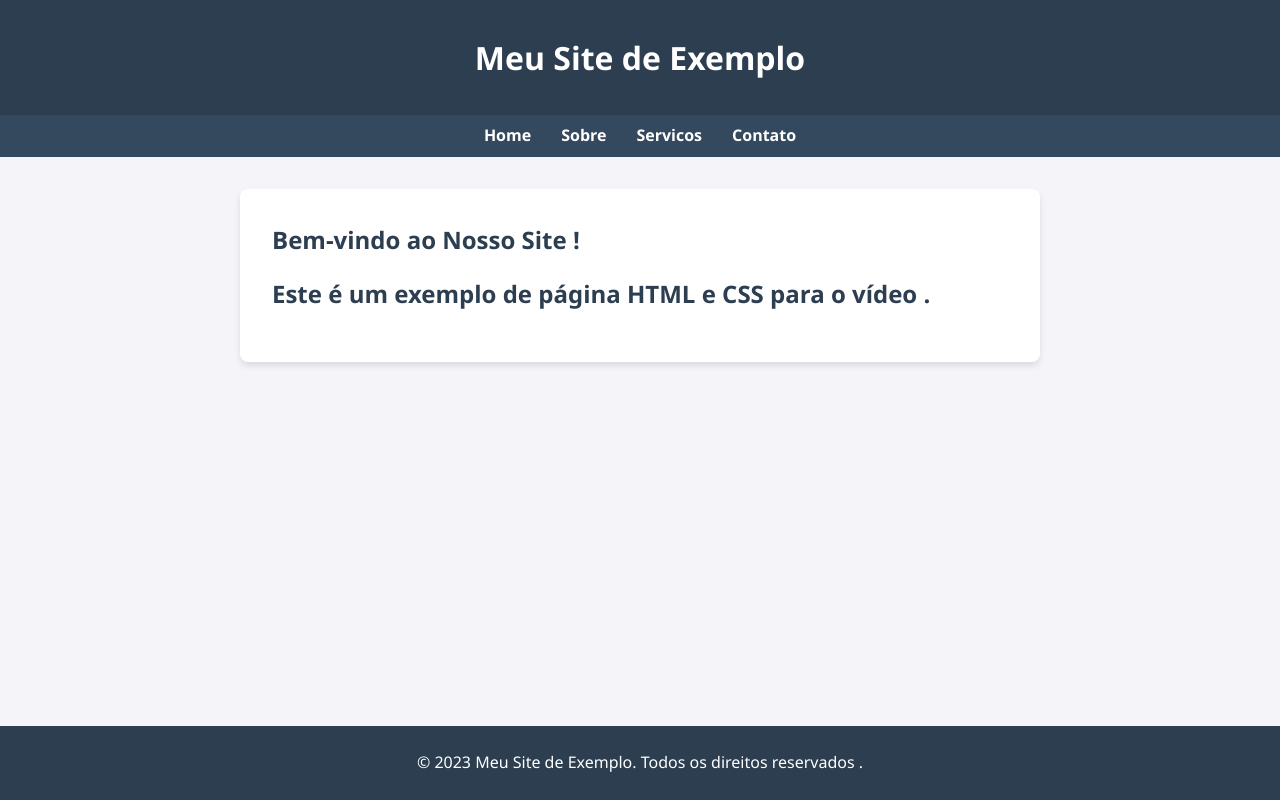
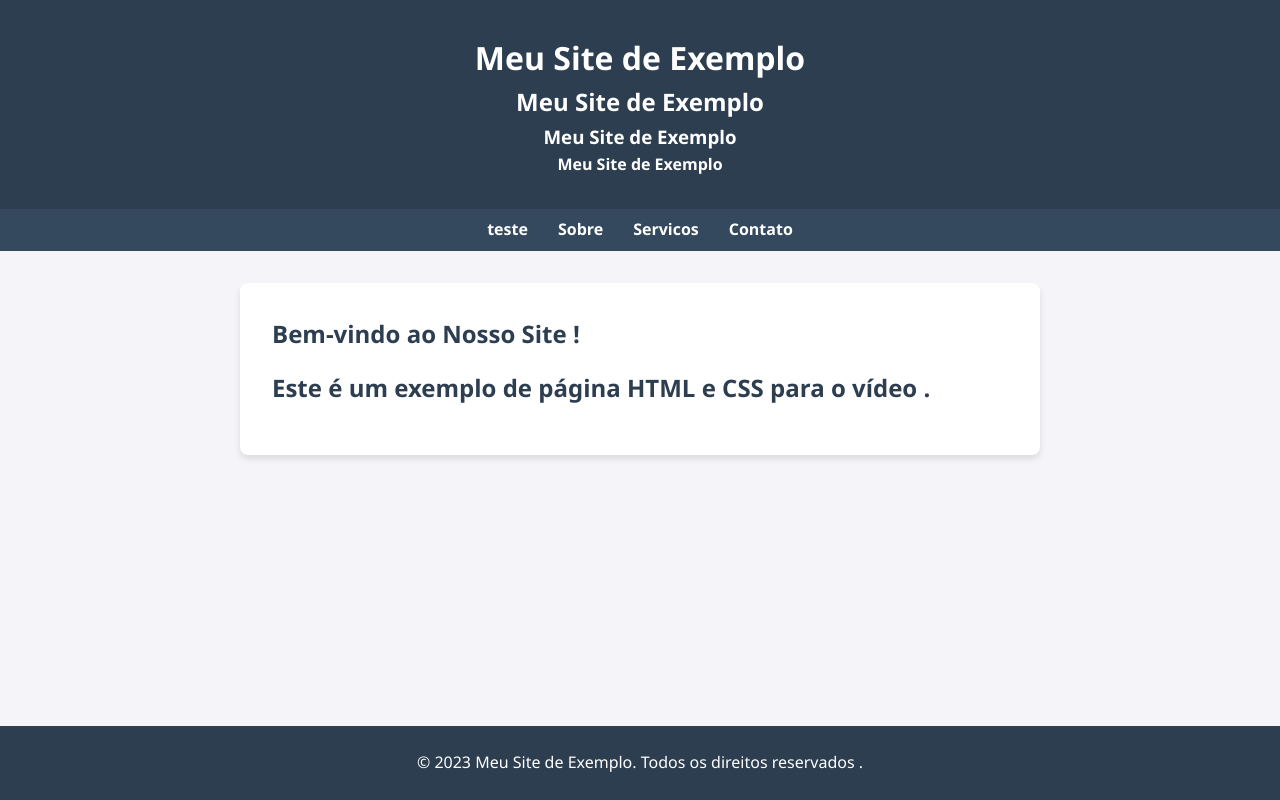
Before and after one commit to 1ThiagoTavares/Projeto-1, a plain HTML site: page index.html in a window 1280 px wide. Drawn offline with Linux system fonts and the light colour scheme.

Commit message:
primeira tentativa de branch

```diff
--- a/index.html
+++ b/index.html
@@ -9,10 +9,13 @@
 <body>
 <header>
 <h1>Meu Site de Exemplo</h1>
+<h2>Meu Site de Exemplo</h2>
+<h3>Meu Site de Exemplo</h3>
+<h4>Meu Site de Exemplo</h4>
 </header>
 <nav>
 <ul>
-<li><a href="#">Home</a></li>
+<li><a href="#">teste</a></li>
 <li><a href="#">Sobre</a></li>
 <li><a href="#">Servicos</a></li>
 <li><a href="#">Contato</a></li>
```
Also changed, not shown: 1 other file.
